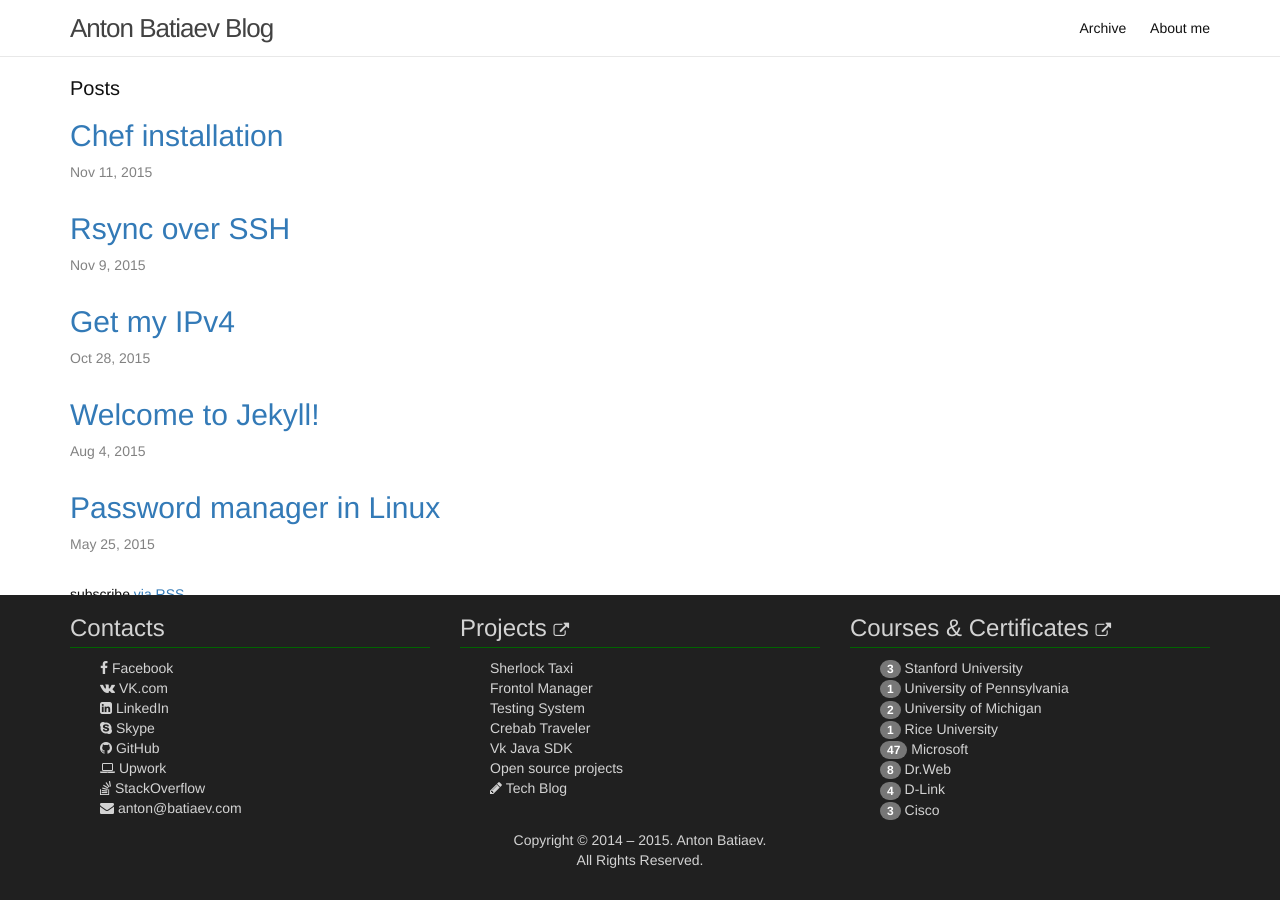
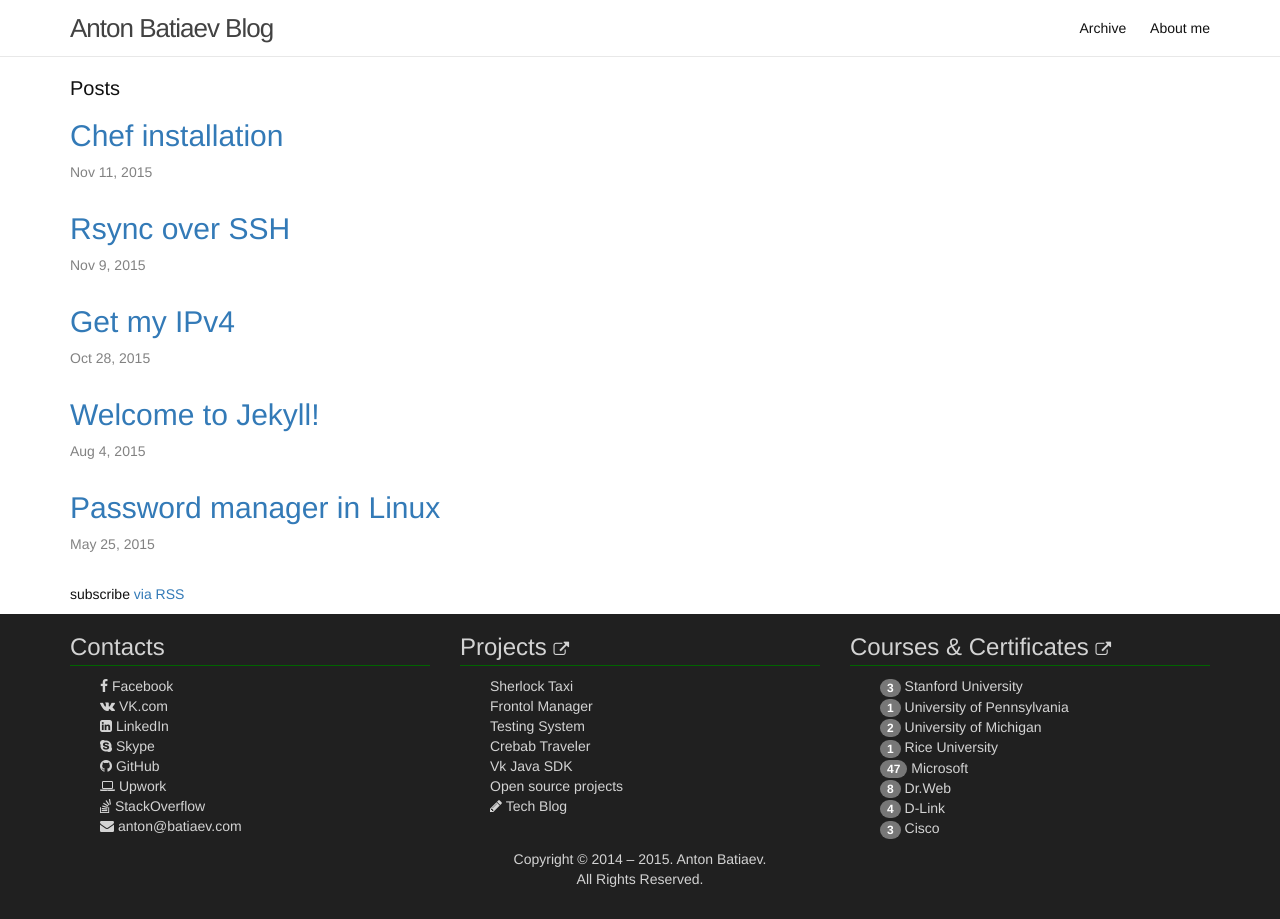
Before and after one commit to Batiaev/blog, a Jekyll site: the page built from index.html, in a window 1280 px wide. Built offline with Jekyll 4.4.1, drawn with Linux system fonts in a browser that asks for light colours.

Commit message:
revert footer css changes

```diff
--- a/_sass/app.scss
+++ b/_sass/app.scss
@@ -26,9 +26,6 @@ footer {
   color: LightGray;
   background-color: #202020;
   padding-bottom: 30px;
-  position: absolute;
-  bottom: 0px;
-  width: 100%;
 }
 footer a,
 footer a:hover,
```
